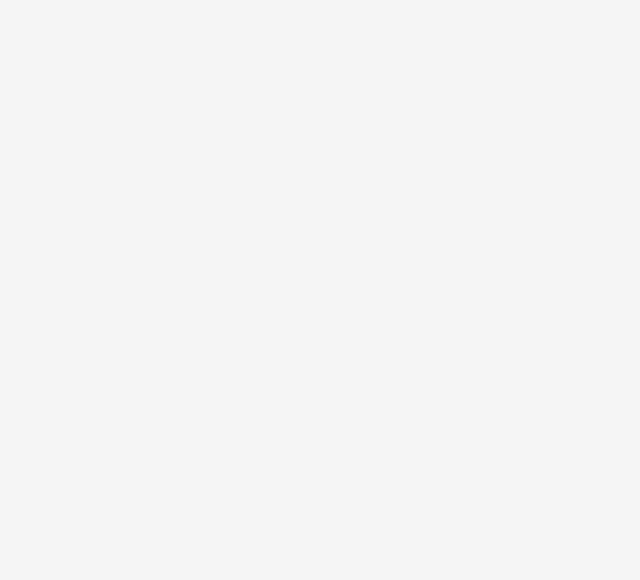
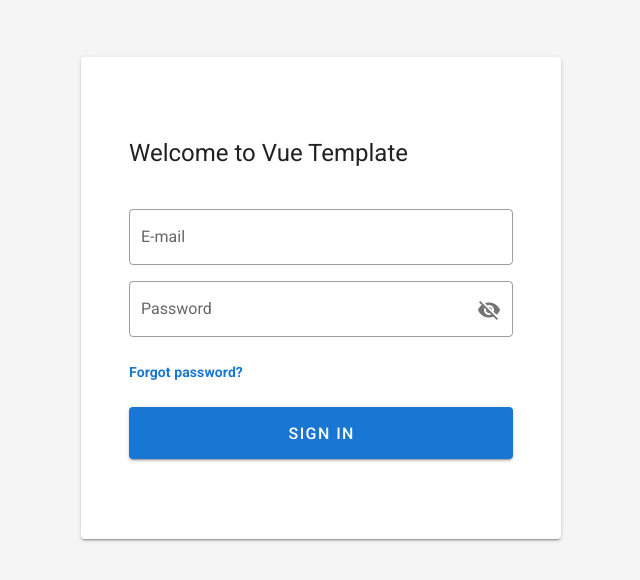
Before and after one commit to shindohyun/vue-template, a Vue app: page /authentication/signin in a window 1280 px wide. Shown: the part 102-682 px from the top of the page, without its empty margins (319-959 px from the left). Built offline with nearby package versions, Linux system fonts and the light colour scheme.

Commit message:
[수정] 로그인, 회원가입 디자인 변경

```diff
--- a/src/views/authentication/Signin.vue
+++ b/src/views/authentication/Signin.vue
@@ -1,18 +1,48 @@
 <template>
-  <div></div>
+  <v-card class="px-8 py-16" :width="$vuetify.breakpoint.mobile? 'auto' : 480">
+    <v-card-title class="text-h5 mb-6">Welcome to Vue Template</v-card-title>
+    <v-card-text>
+      <form @submit.prevent="submit()">
+        <v-text-field
+          class="mb-4"
+          v-model="email"
+          label="E-mail"
+          required
+          outlined
+          hide-details>
+        </v-text-field>
+        <v-text-field
+          v-model="password"
+          label="Password"
+          required
+          outlined
+          hide-details
+          :type="showPassword ? 'text' : 'password'"
+          :append-icon="showPassword ? 'mdi-eye' : 'mdi-eye-off'"
+          @click:append="showPassword = !showPassword">
+        </v-text-field>
+        <v-container class="my-6 pa-0">
+          <router-link class="font-weight-bold text-decoration-none" to="/authentication/reset-password">Forgot password?</router-link>
+        </v-container>
+        <v-btn type="submit" color="primary" block x-large>
+          Sign In
+        </v-btn>
+      </form>
+    </v-card-text>
+  </v-card>
 </template>
 <script>
 export default {
   name: 'Signin',
-  components: {},
-  created() {
-
-  },
-  mounted() {
-
-  },
-  unmounted() {
-
+  data: () => ({
+    email: '',
+    password: '',
+    showPassword: false
+  }),
+  methods: {
+    submit: () => {
+      console.log('sign in!')
+    }
   }
 }
 </script>
--- a/src/views/authentication/Signup.vue
+++ b/src/views/authentication/Signup.vue
@@ -1,6 +1,5 @@
 <template>
-  <div class="content">
-    <v-card class="pa-8" :width="$vuetify.breakpoint.mobile? 350 : 480">
+  <v-card class="px-8 py-16" :width="$vuetify.breakpoint.mobile? 'auto' : 480">
     <v-card-title class="font-weight-black">Sign Up</v-card-title>
     <v-card-text>
       Already have an account? <router-link class="font-weight-bold text-decoration-none" to="/authentication/signin">Sign In</router-link>
@@ -43,7 +42,6 @@
       </validation-observer>
     </v-card-text>
   </v-card>
-  </div>
 </template>
 <script>
 import { ValidationObserver, ValidationProvider, setInteractionMode } from 'vee-validate'
@@ -65,19 +63,10 @@ export default {
     showConfirmPassword: false
   }),
   methods: {
-    submit (invalid) {
+    submit: (invalid) => {
       if(invalid) return
       console.log('sign up!')
     }
   },
 }
 </script>
-<style scoped>
-.content {
-  position: absolute;
-  left: 50%;
-  top: 50%;
-  -webkit-transform: translate(-50%, -50%);
-  transform: translate(-50%, -50%);
-}
-</style>
```
Lines whose indentation alone changed are shown as unchanged.
